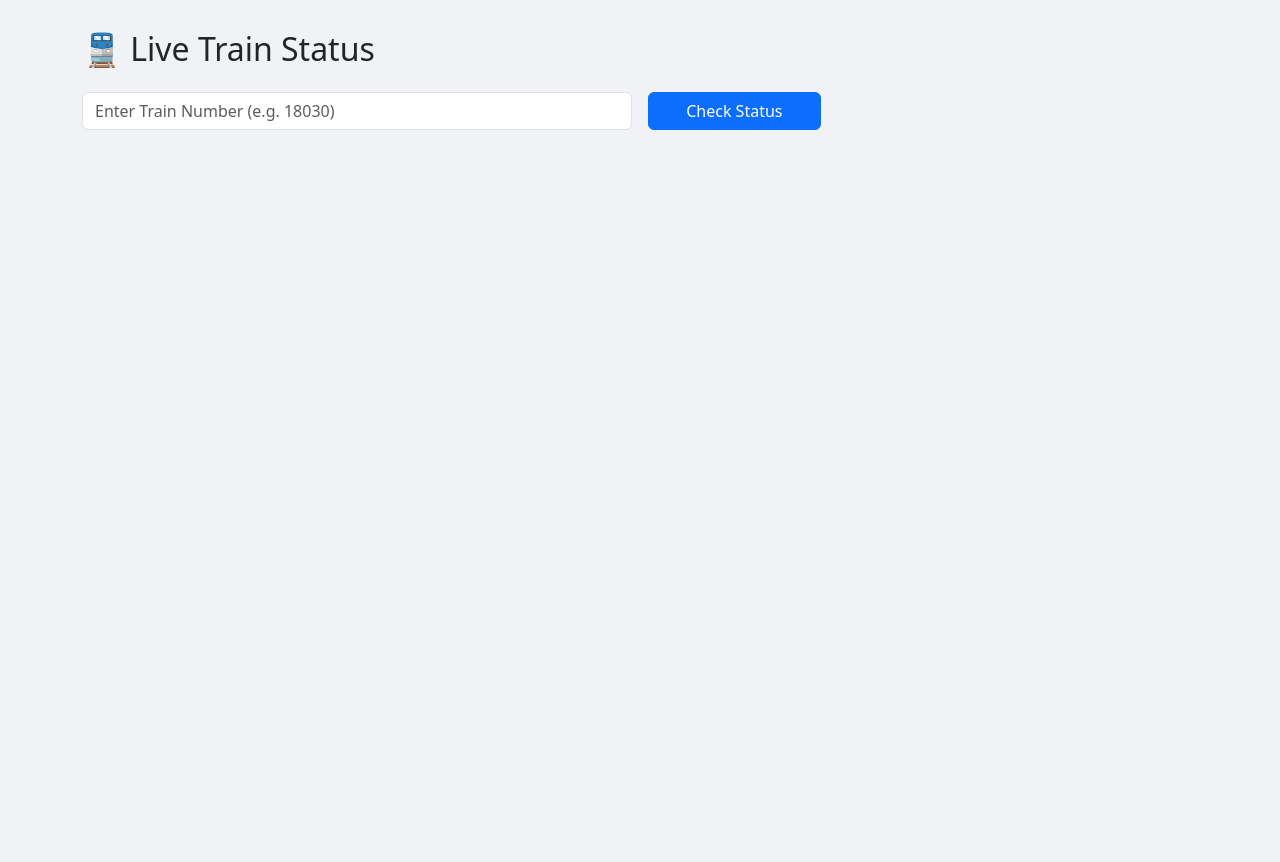
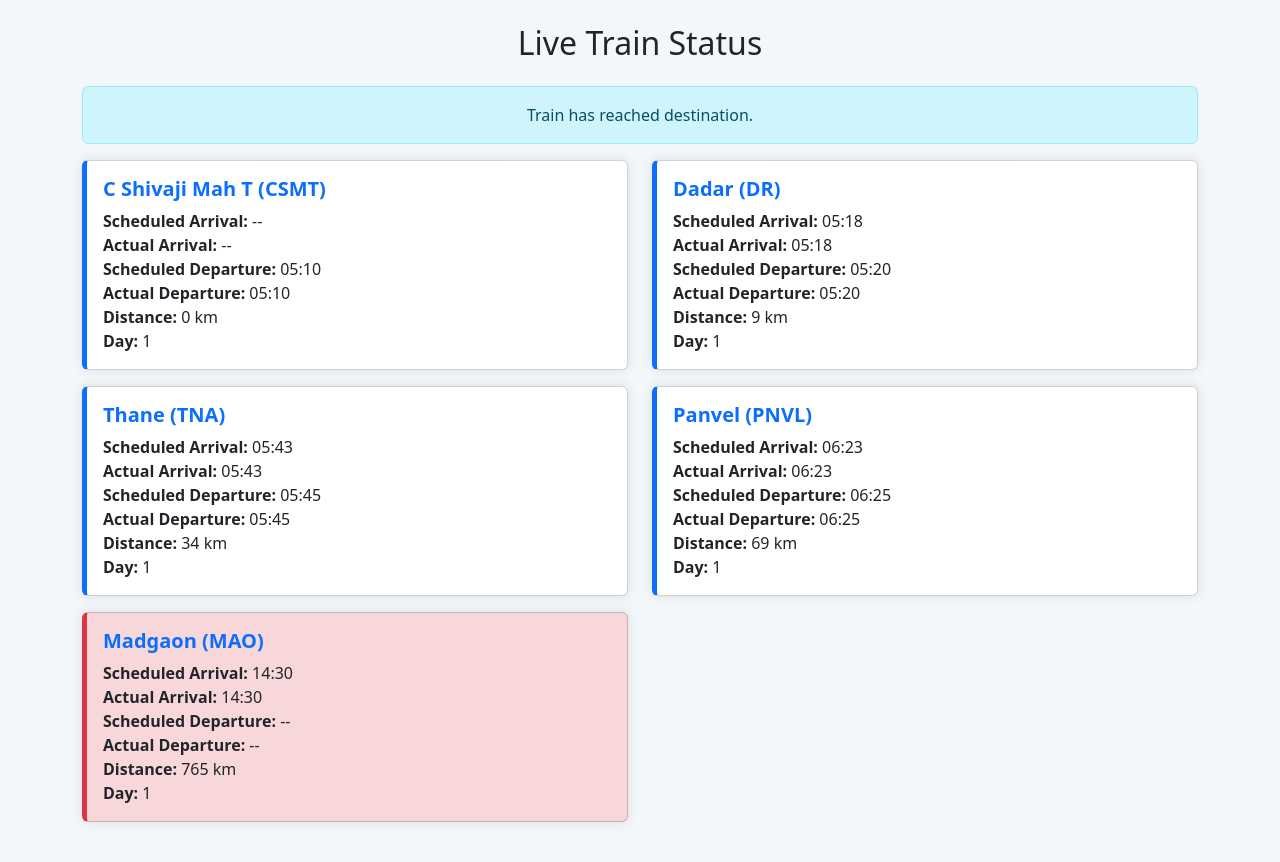
Before and after one commit to jituraj2/train-running-status, a Flask app: page / in a window 1280 px wide. Before the commit the page ends 130 px from the top, so only its background shows below. Run offline with Flask 3, Linux system fonts and the light colour scheme.

Commit message:
Update index.html

```diff
--- a/templates/index.html
+++ b/templates/index.html
@@ -2,63 +2,85 @@
 <html lang="en">
 <head>
   <meta charset="UTF-8">
+  <meta name="viewport" content="width=device-width, initial-scale=1.0">
   <title>Live Train Status</title>
-  <link href="https://cdn.jsdelivr.net/npm/bootstrap@5.3.2/dist/css/bootstrap.min.css" rel="stylesheet">
+  <link href="https://cdn.jsdelivr.net/npm/bootstrap@5.3.0/dist/css/bootstrap.min.css" rel="stylesheet">
   <style>
-    body { background-color: #f0f2f5; padding: 30px; }
-    .station-card { background: white; border-left: 5px solid #007bff; margin-bottom: 15px; padding: 15px; border-radius: 8px; }
-    .status { font-size: 1.1rem; font-weight: bold; }
+    body { background-color: #f4f7fa; }
+    .card { box-shadow: 0 0 12px rgba(0,0,0,0.1); margin-bottom: 1rem; border-left: 5px solid #0d6efd; }
+    .current { background-color: #d1e7dd !important; border-left-color: #198754 !important; }
+    .terminated { background-color: #f8d7da !important; border-left-color: #dc3545 !important; }
+    .station-header { font-weight: 600; color: #0d6efd; }
   </style>
 </head>
 <body>
-  <div class="container">
-    <h2 class="mb-4">🚆 Live Train Status</h2>
+  <div class="container py-4">
+    <h2 class="mb-4 text-center">Live Train Status</h2>
 
-    <form id="statusForm" class="mb-4">
-      <div class="row g-3">
-        <div class="col-md-6">
-          <input type="text" class="form-control" id="trainNo" placeholder="Enter Train Number (e.g. 18030)" required>
-        </div>
-        <div class="col-md-2">
-          <button type="submit" class="btn btn-primary w-100">Check Status</button>
-        </div>
-      </div>
-    </form>
+    <div id="status-message" class="alert alert-info text-center">
+      Loading status...
+    </div>
 
-    <div id="statusResult"></div>
+    <div class="row" id="stations-list">
+      <!-- Station cards will be inserted here -->
+    </div>
   </div>
 
   <script>
-    document.getElementById("statusForm").addEventListener("submit", async function(e) {
-      e.preventDefault();
-      const trainNo = document.getElementById("trainNo").value;
-      const resultDiv = document.getElementById("statusResult");
-      resultDiv.innerHTML = "⏳ Fetching train status...";
+    // Replace this with actual API data fetching
+    const data = {
+      "error": null,
+      "status": { "result": "success", "message": { "title": "Success", "message": "" } },
+      "body": {
+        "time_of_availability": "a few seconds ago",
+        "current_station": "MAO",
+        "terminated": true,
+        "server_timestamp": "2025-06-17T18:55:28+05:30",
+        "train_status_message": "Train has reached destination.",
+        "stations": [
+          {"stationCode":"CSMT","stationName":"C Shivaji Mah T","arrivalTime":"--","departureTime":"05:10","routeNumber":"1","haltTime":"--","distance":"0","dayCount":"1","stnSerialNumber":"1","boardingDisabled":"false","actual_arrival_time":"--","actual_departure_time":"05:10"},
+          {"stationCode":"DR","stationName":"Dadar","arrivalTime":"05:18","departureTime":"05:20","routeNumber":"1","haltTime":"02:00","distance":"9","dayCount":"1","stnSerialNumber":"2","boardingDisabled":"false","actual_arrival_time":"05:18","actual_departure_time":"05:20"},
+          {"stationCode":"TNA","stationName":"Thane","arrivalTime":"05:43","departureTime":"05:45","routeNumber":"1","haltTime":"02:00","distance":"34","dayCount":"1","stnSerialNumber":"3","boardingDisabled":"false","actual_arrival_time":"05:43","actual_departure_time":"05:45"},
+          {"stationCode":"PNVL","stationName":"Panvel","arrivalTime":"06:23","departureTime":"06:25","routeNumber":"1","haltTime":"02:00","distance":"69","dayCount":"1","stnSerialNumber":"5","boardingDisabled":"false","actual_arrival_time":"06:23","actual_departure_time":"06:25"},
+          {"stationCode":"MAO","stationName":"Madgaon","arrivalTime":"14:30","departureTime":"--","routeNumber":"1","haltTime":"--","distance":"765","dayCount":"1","stnSerialNumber":"12","boardingDisabled":"false","actual_arrival_time":"14:30","actual_departure_time":"--"}
+        ]
+      },
+      "meta": {},
+      "code": 200
+    };
 
-      const res = await fetch("/live-status", {
-        method: "POST",
-        headers: { "Content-Type": "application/json" },
-        body: JSON.stringify({ trainNo })
-      });
+    const stations = data.body.stations;
+    const currentStation = data.body.current_station;
+    const terminated = data.body.terminated;
+    const statusMessage = data.body.train_status_message || "Status not available";
 
-      const data = await res.json();
-      if (data.error) {
-        resultDiv.innerHTML = `<div class="alert alert-danger">❌ ${data.error}</div>`;
-        return;
-      }
+    document.getElementById("status-message").innerText = statusMessage;
+    const container = document.getElementById("stations-list");
 
-      resultDiv.innerHTML = `
-        <div class="mb-3 status text-primary">📍 Current Station: ${data.current_station || "N/A"}<br>
-        🚦 Status: ${data.train_status_message || "N/A"}</div>
-        <h5>🛤️ Station Timeline:</h5>
-        ${data.stations.map(stn => `
-          <div class="station-card">
-            <div><strong>${stn.stationName}</strong> (${stn.stationCode})</div>
-            <div>Arrival: ${stn.actual_arrival_time || "--"}, Departure: ${stn.actual_departure_time || "--"}</div>
-            <div>Distance: ${stn.distance} km, Halt: ${stn.haltTime}</div>
+    stations.forEach(station => {
+      const div = document.createElement("div");
+      div.className = "col-md-6";
+
+      const isCurrent = station.stationCode === currentStation;
+      const isTerminated = terminated && isCurrent;
+
+      div.innerHTML = `
+        <div class="card ${isCurrent ? 'current' : ''} ${isTerminated ? 'terminated' : ''}">
+          <div class="card-body">
+            <h5 class="card-title station-header">${station.stationName} (${station.stationCode})</h5>
+            <p class="card-text">
+              <strong>Scheduled Arrival:</strong> ${station.arrivalTime}<br>
+              <strong>Actual Arrival:</strong> ${station.actual_arrival_time}<br>
+              <strong>Scheduled Departure:</strong> ${station.departureTime}<br>
+              <strong>Actual Departure:</strong> ${station.actual_departure_time}<br>
+              <strong>Distance:</strong> ${station.distance} km<br>
+              <strong>Day:</strong> ${station.dayCount}
+            </p>
           </div>
-        `).join('')}
+        </div>
       `;
+
+      container.appendChild(div);
     });
   </script>
 </body>
```
